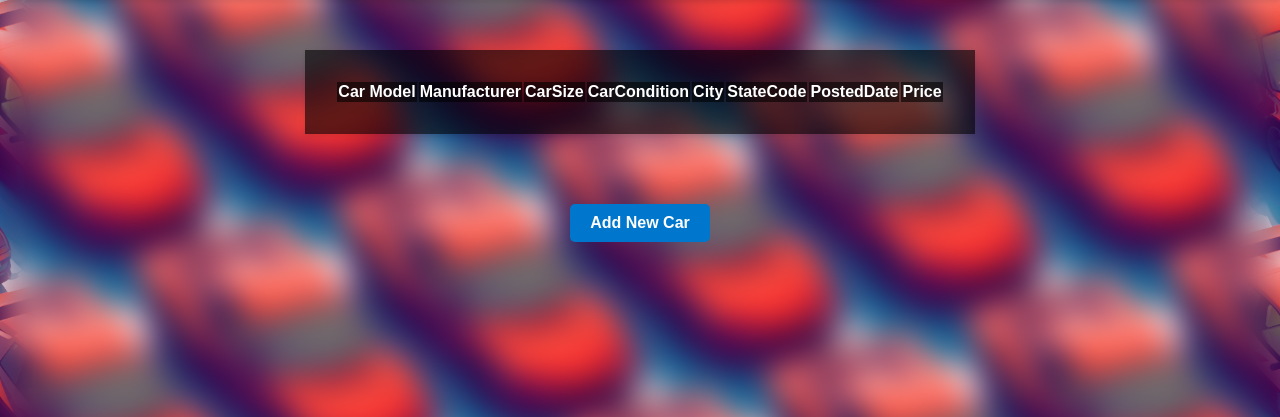
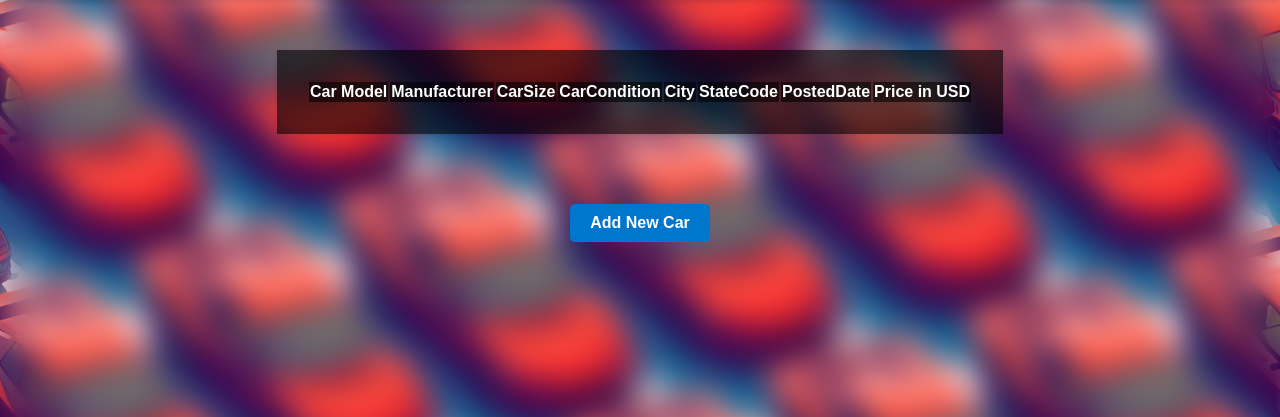
Before and after one commit to ramkiran55/UsedCarCentral, a Flask app: page /getmycarlistings in a window 1280 px wide. Shown: the part 82-499 px from the top of the page. Run offline with Flask 3, Linux system fonts and the light colour scheme; the visitor is signed in with stand-in values (Sample User, id 1); data that the repository does not hold is empty.

Commit message:
Update mylisting.html

```diff
--- a/templates/mylisting.html
+++ b/templates/mylisting.html
@@ -28,7 +28,7 @@
             <th scope="col">City</th>
             <th scope="col">StateCode</th>
             <th scope="col">PostedDate</th>
-            <th scope="col">Price</th>
+            <th scope="col">Price in USD</th>
           </tr>
         </thead>
         <tbody>
```
